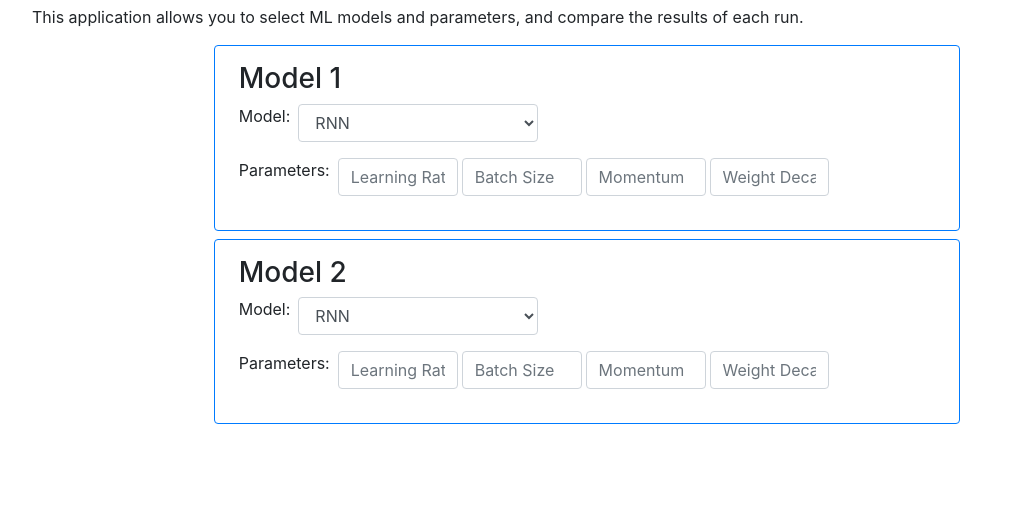
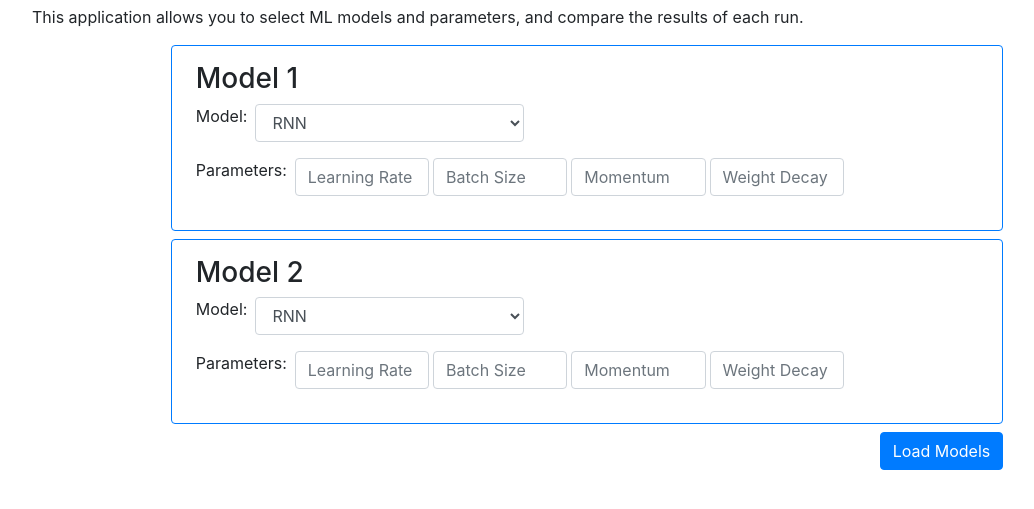
Before and after one commit to kjschmidt913/model-comparison, a plain HTML site: page index.html in a window 1280 px wide. Shown: the part 67-576 px from the top of the page, without its empty margins (53-1087 px from the left). Drawn offline with nearby package versions, Linux system fonts and the light colour scheme; a script that the page names is missing.

Commit message:
added load models button

```diff
--- a/index.html
+++ b/index.html
@@ -22,8 +22,8 @@
     <div class="container mt-3">
         <h1>Comparing ML Models</h1>
         <p>This application allows you to select ML models and parameters, and compare the results of each run.</p>
-    </div>
-    <div class="container border border-primary rounded col-7 p-3">
+
+        <div class="container border border-primary rounded col-9 p-3">
             <h3 class="row ml-2">Model 1</h3>
             <div class="form-group row ml-2">
                 <label for="models" class="pr-2">Model:</label>
@@ -43,7 +43,7 @@
         </div>
 
         <!-- Think about how to limit features. Maybe this is in the data upload process -->
-    <div class="container border border-primary rounded col-7 p-3 mt-2">
+        <div class="container border border-primary rounded col-9 p-3 mt-2">
             <h3 class="row ml-2">Model 2</h3>
             <div class="form-group row ml-2">
                 <label for="models" class="pr-2">Model:</label>
@@ -62,6 +62,10 @@
             </div>
         </div>
 
+        <div class="text-right col-9 mx-auto px-0 pt-2">
+            <button class="btn btn-primary">Load Models</button>
+        </div>
+    </div>
 
 </body>
 
```
Lines whose indentation alone changed are shown as unchanged.
